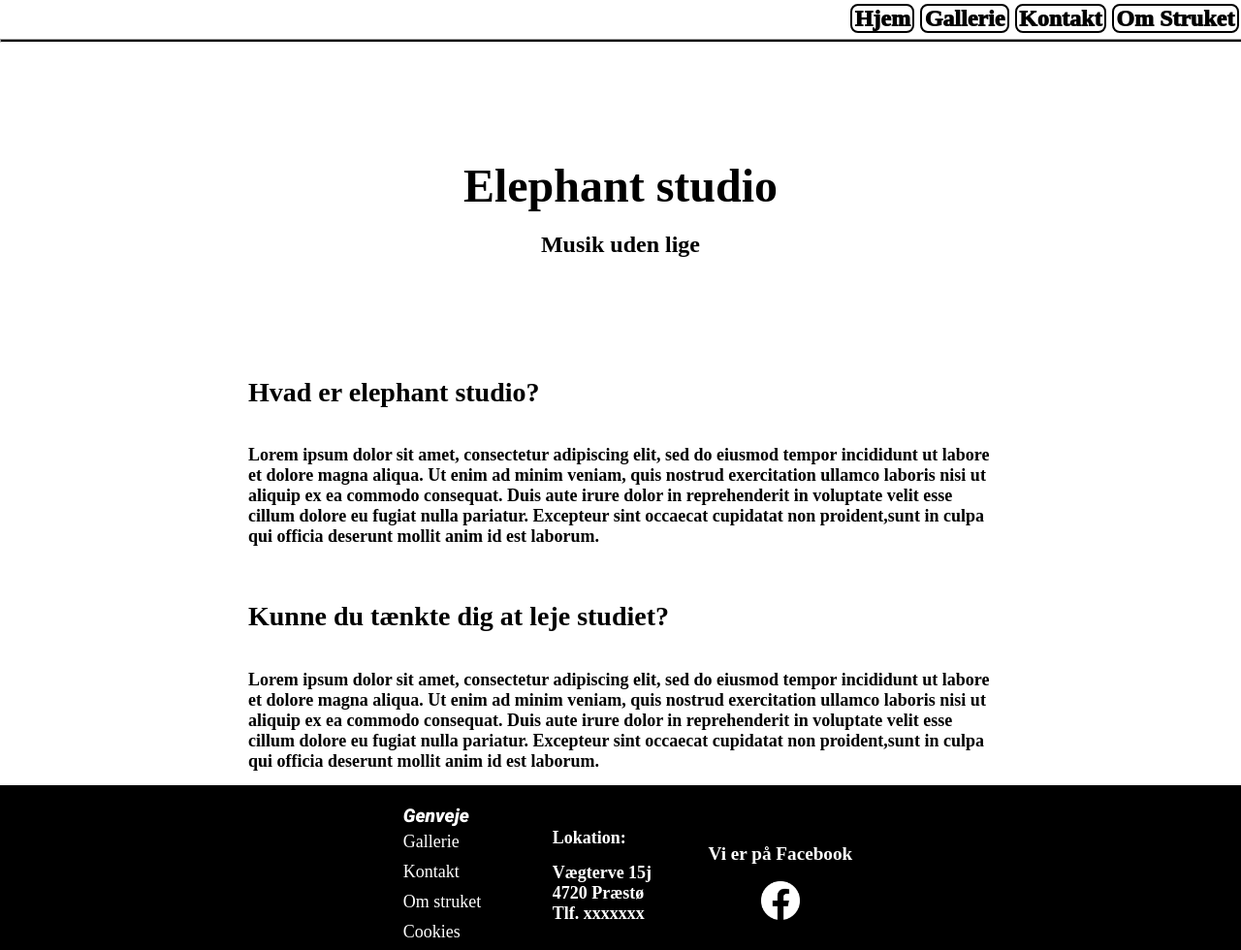
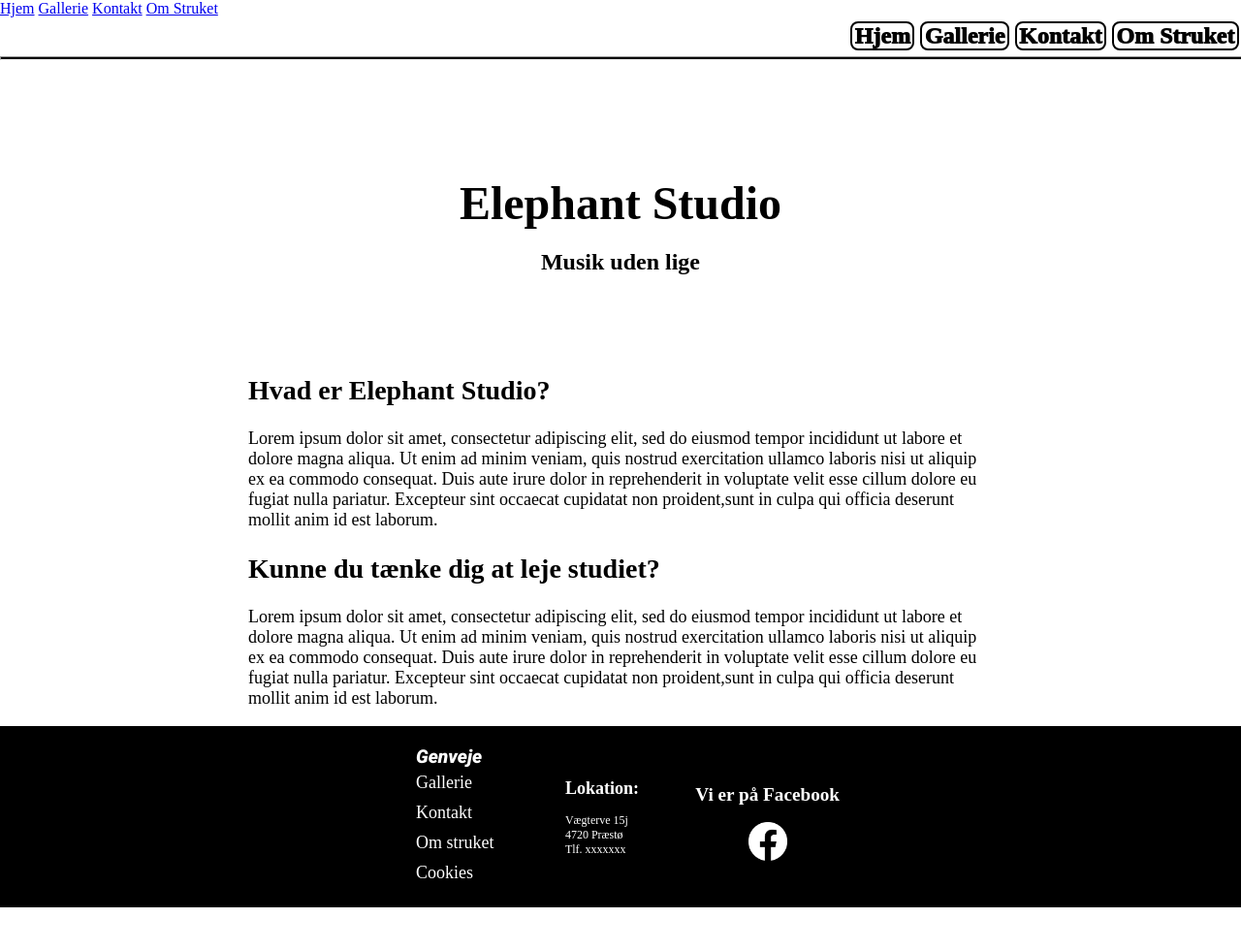
Before and after one commit to Jadde-1/Efs, a plain HTML site: page index.html in a window 1280 px wide. Shown: the whole page at 97% size. After the commit the page ends 936 px from the top, so only its background shows below. Drawn offline with nearby package versions, Linux system fonts and the light colour scheme.

Commit message:
Update index.html

```diff
--- a/index.html
+++ b/index.html
@@ -1,74 +1,68 @@
 <!DOCTYPE html>
 <html lang="en">
+
 <head>
     <meta charset="UTF-8">
     <meta name="viewport" content="width=device-width, initial-scale=1.0">
-    <title>elephant Studio</title>
-    <!--Navn giv din side. Det er står oppe i fanen på din pc-->
+    <title>Elephant Studio</title>
     <link rel="stylesheet" href="style.css">
-  <!--Husk altid at linke din css fil ellers virker den ikke:) -->
     <link rel="preconnect" href="https://fonts.googleapis.com">
     <link rel="preconnect" href="https://fonts.gstatic.com" crossorigin>
     <link href="https://fonts.googleapis.com/css2?family=Anton&family=Comfortaa:wght@300&display=swap" rel="stylesheet">
     <link rel="icon" type="image/x-icon" href="elephant.png">
-<link
-    rel="stylesheet"
-    href="https://cdnjs.cloudflare.com/ajax/libs/animate.css/4.1.1/animate.min.css"/>
+    <link rel="stylesheet" href="https://cdnjs.cloudflare.com/ajax/libs/animate.css/4.1.1/animate.min.css" />
 
-  <!--ul h2-->
     <link rel="preconnect" href="https://fonts.googleapis.com">
     <link rel="preconnect" href="https://fonts.gstatic.com" crossorigin>
     <link href="https://fonts.googleapis.com/css2?family=Roboto:ital,wght@1,900&display=swap" rel="stylesheet">
-
-<!--ul li-->
-
-
+    <script src="script.js"></script>
 </head>
 
-<!--for at få animationer skal man bruge dette link og en class som kan finde inde på animation.css-->
 <body>
+
+    <div class="menu-dropdown">
+        <button class="lavkage-btn"><img src="menu.png" alt="knap til andre sider"></button>
+        <div class="dropdown-content">
+            <a href="index.html">Hjem</a>
+            <a href="gallerie.html">Gallerie</a>
+            <a href="kontakt.html">Kontakt</a>
+            <a href="pending">Om Struket</a>
+            <!-- Tilføj flere sider efter behov -->
+        </div>
+    </div>
+
     <div class="knap">
         <a href="index.html">Hjem</a>
         <a href="gallerie.html">Gallerie</a>
         <a href="kontakt.html">Kontakt</a>
         <a href="insæt">Om Struket</a>
-        <!--a href er der hvor du vil have en kanp hvor du føres til en af dine egne sider. Der hvor der nu står hjem er det er står på kappen.-->
     </div>
+
     <hr>
 
-
-<h1 class="overskrift">Elephant studio</h1>
+    <div class="content">
+        <h1 class="overskrift">Elephant Studio</h1>
         <h2 class="underskrift">Musik uden lige</h2>
 
+        <h2 class="omos">Hvad er Elephant Studio?</h2>
+        <p class="omos1">Lorem ipsum dolor sit amet, consectetur adipiscing elit, sed do eiusmod tempor incididunt ut
+            labore et dolore magna aliqua. Ut enim ad minim veniam, quis nostrud exercitation ullamco laboris nisi ut
+            aliquip ex ea commodo consequat. Duis aute irure dolor in reprehenderit in voluptate velit esse cillum
+            dolore eu fugiat nulla pariatur. Excepteur sint occaecat cupidatat non proident,sunt in culpa qui officia
+            deserunt mollit anim id est laborum.</p>
 
-<h2 class="omos">Hvad er elephant studio?</h2>
-
-<h2 class="omos1">Lorem ipsum dolor sit amet, consectetur adipiscing elit, sed do eiusmod tempor
-  incididunt ut labore et dolore magna aliqua. Ut enim ad minim veniam, quis nostrud exercitation
-  ullamco laboris nisi ut aliquip ex ea commodo consequat. Duis aute irure dolor in reprehenderit
-  in voluptate velit esse cillum dolore eu fugiat nulla pariatur. Excepteur sint occaecat cupidatat
-  non proident,sunt in culpa qui officia deserunt mollit anim id est laborum.</h2>
-
-<br>
-
-<h2 class="omos">Kunne du tænkte dig at leje studiet?</h2>
-
-<h2 class="omos1">Lorem ipsum dolor sit amet, consectetur adipiscing elit, sed do eiusmod tempor
-  incididunt ut labore et dolore magna aliqua. Ut enim ad minim veniam, quis nostrud exercitation
-  ullamco laboris nisi ut aliquip ex ea commodo consequat. Duis aute irure dolor in reprehenderit
-  in voluptate velit esse cillum dolore eu fugiat nulla pariatur. Excepteur sint occaecat cupidatat
-  non proident,sunt in culpa qui officia deserunt mollit anim id est laborum.</h2>
-
-
-
-</body>
+        <h2 class="omos">Kunne du tænke dig at leje studiet?</h2>
+        <p class="omos1">Lorem ipsum dolor sit amet, consectetur adipiscing elit, sed do eiusmod tempor incididunt ut
+            labore et dolore magna aliqua. Ut enim ad minim veniam, quis nostrud exercitation ullamco laboris nisi ut
+            aliquip ex ea commodo consequat. Duis aute irure dolor in reprehenderit in voluptate velit esse cillum
+            dolore eu fugiat nulla pariatur. Excepteur sint occaecat cupidatat non proident,sunt in culpa qui officia
+            deserunt mollit anim id est laborum.</p>
+    </div>
 
     <footer>
         <div class="row">
-
             <ul>
                 <h2>Genveje</h2>
-
                 <li><a href="gallerie.html">Gallerie</a></li>
                 <li><a href="kontakt.html">Kontakt</a></li>
                 <li><a href="indsæt">Om struket</a></li>
@@ -76,7 +70,7 @@
             </ul>
             <div class="sted">
                 <h2>Lokation:</h2>
-      <h2>Vægterve 15j<br>4720 Præstø<br>Tlf. xxxxxxx</h2>
+                <p>Vægterve 15j<br>4720 Præstø<br>Tlf. xxxxxxx</p>
             </div>
             <div class="icons">
                 <h2>Vi er på Facebook</h2>
@@ -88,5 +82,6 @@
             </div>
         </div>
     </footer>
+</body>
 
 </html>
```
Lines whose indentation alone changed are shown as unchanged.
